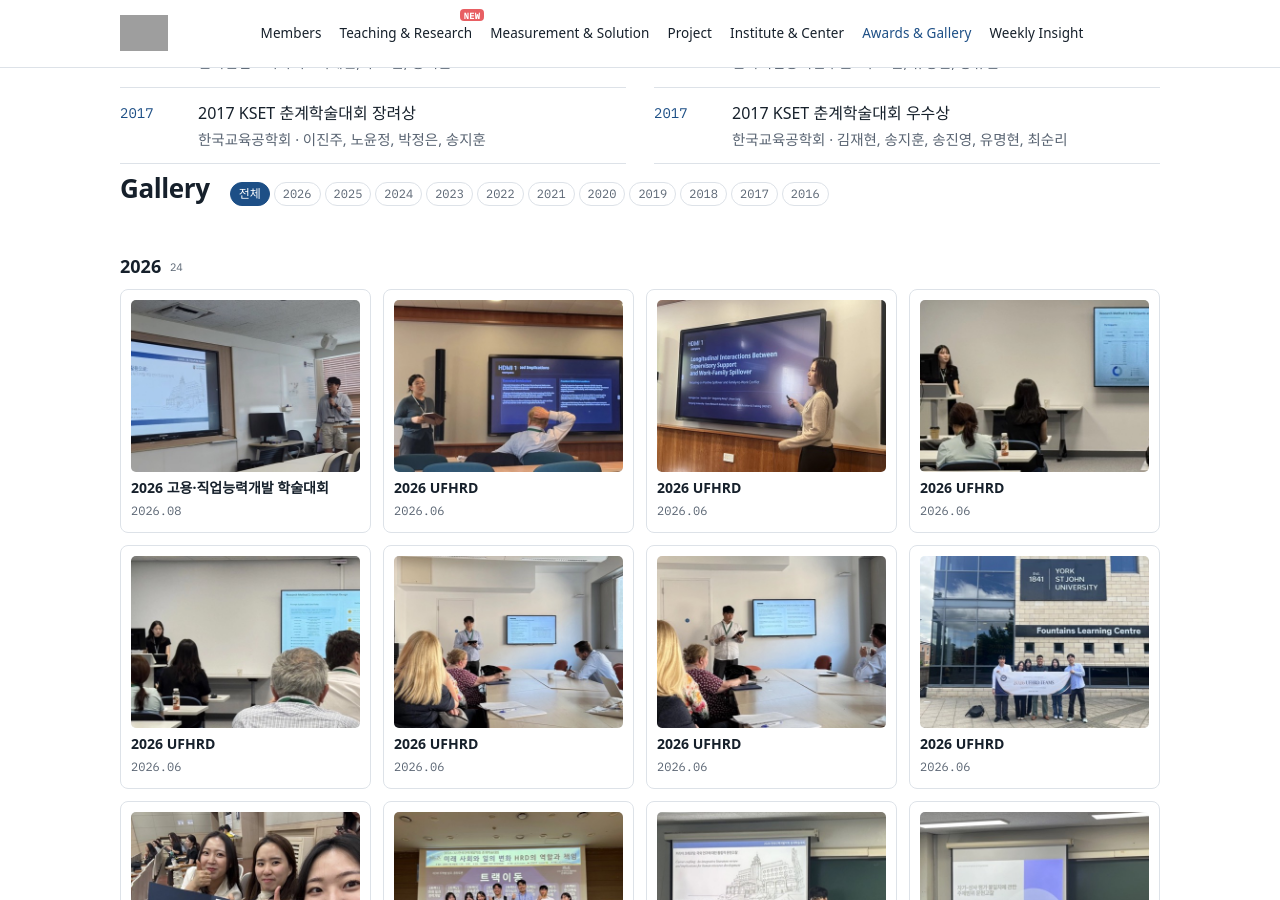
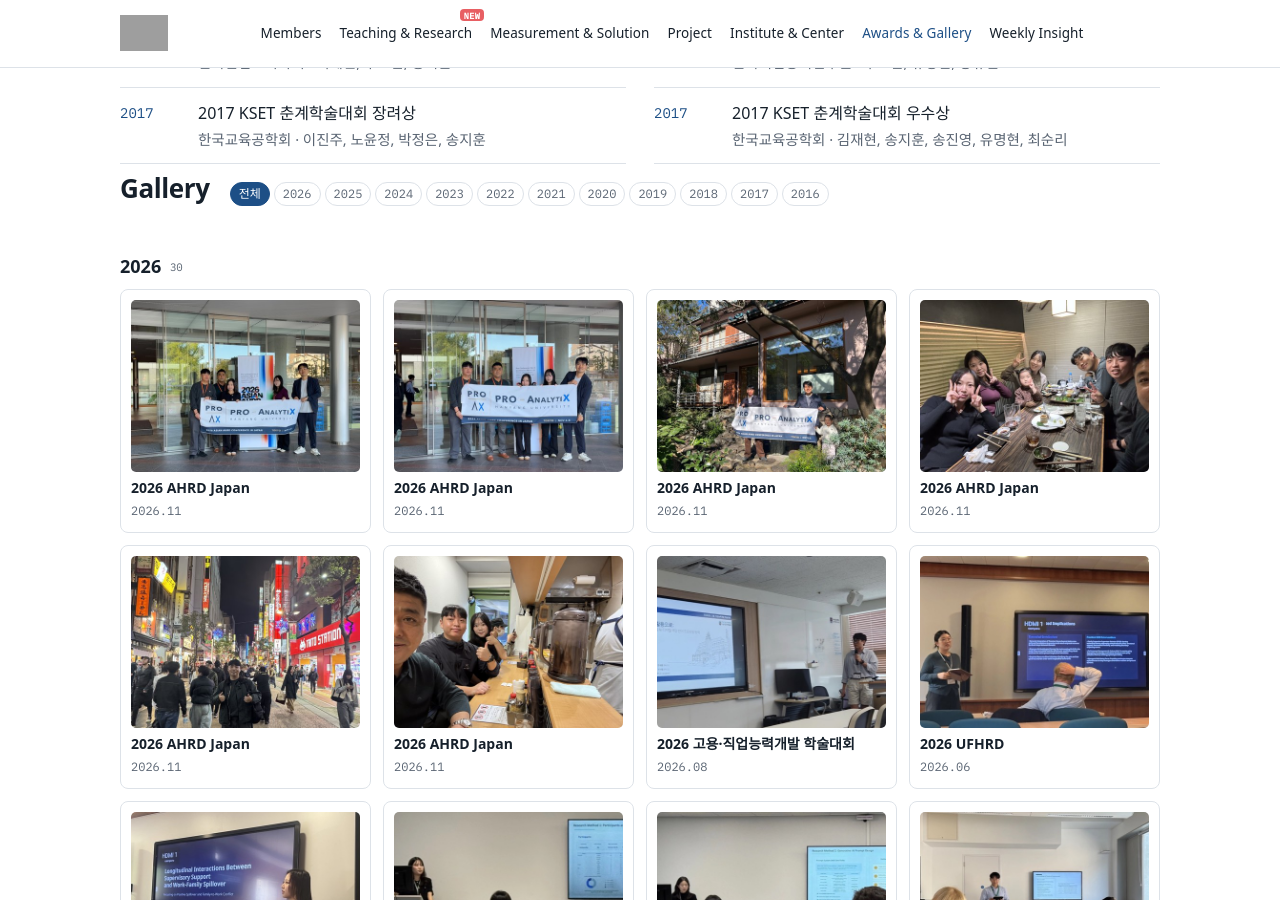
Before and after one commit to drsprolab/drsprolab.github.io, a Jekyll site: the page built from highlights.md, in a window 1280 px wide and 900 px high, scrolled down 1733 px. Built offline with Jekyll 4.4.1, drawn with Linux system fonts in a browser that asks for light colours; some web fonts are replaced; grey boxes are pictures that could not be loaded.

Commit message:
Gallery: 2026 AHRD Japan 사진 6장 추가(Conferences, 2026.11)
Co-Authored-By: Claude Sonnet 5.5 <noreply@anthropic.com>

```diff
--- a/_data/gallery.yml
+++ b/_data/gallery.yml
@@ -1,5 +1,29 @@
 # 갤러리. 사진은 assets/images/gallery/ 에 있고 image 에 파일 이름을 적습니다.
 conferences:
+  - title: "2026 AHRD Japan"
+    year: 2026
+    month: 11
+    image: "conferences-53b76d2213.jpg"
+  - title: "2026 AHRD Japan"
+    year: 2026
+    month: 11
+    image: "conferences-8fb6a54c04.jpg"
+  - title: "2026 AHRD Japan"
+    year: 2026
+    month: 11
+    image: "conferences-6b361b4929.jpg"
+  - title: "2026 AHRD Japan"
+    year: 2026
+    month: 11
+    image: "conferences-dd148b3be8.jpg"
+  - title: "2026 AHRD Japan"
+    year: 2026
+    month: 11
+    image: "conferences-85f33ebcec.jpg"
+  - title: "2026 AHRD Japan"
+    year: 2026
+    month: 11
+    image: "conferences-3b29ec4978.jpg"
   - title: "2026 고용·직업능력개발 학술대회"
     year: 2026
     month: 8
```
Also changed, not shown: assets/images/gallery/conferences-3b29ec4978.jpg (added), assets/images/gallery/conferences-53b76d2213.jpg (added), assets/images/gallery/conferences-6b361b4929.jpg (added), assets/images/gallery/conferences-85f33ebcec.jpg (added), assets/images/gallery/conferences-8fb6a54c04.jpg (added), assets/images/gallery/conferences-dd148b3be8.jpg (added).
